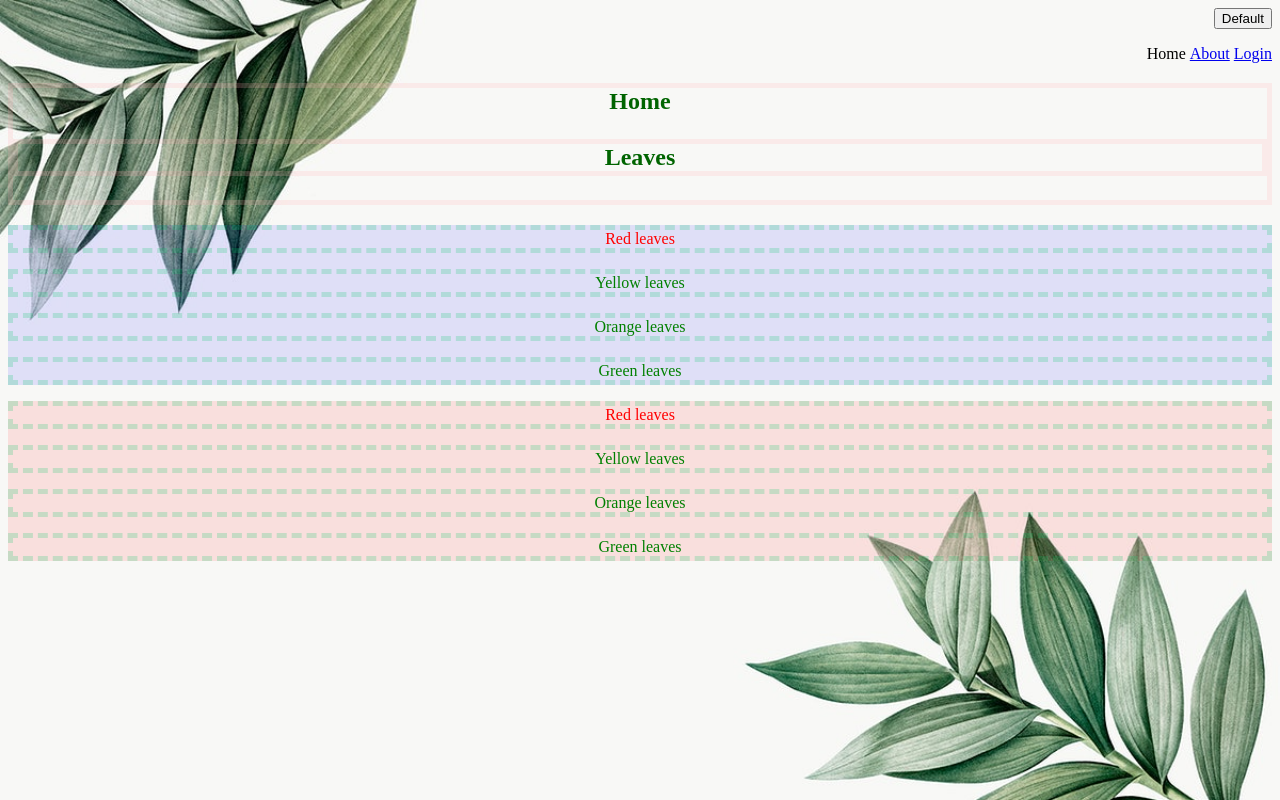
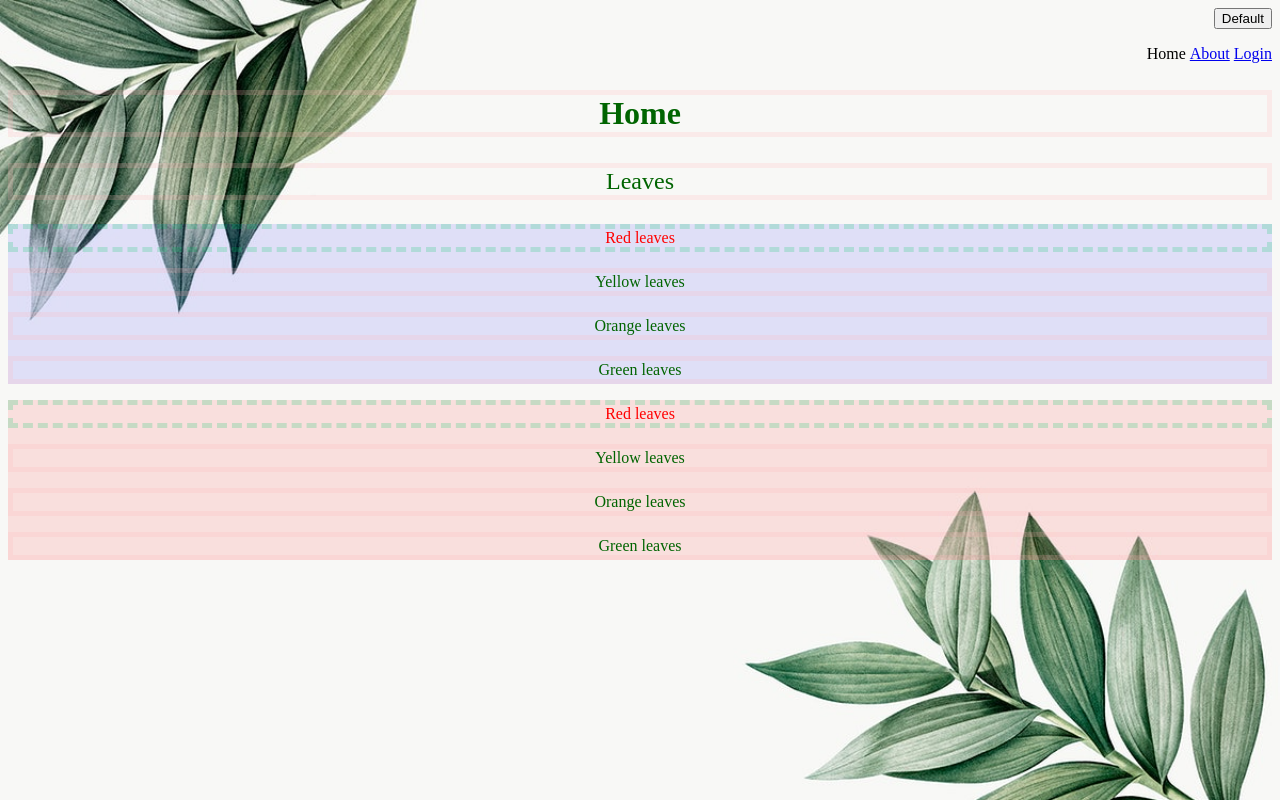
Before and after one commit to RachelNapier/bootcamp-css, a plain HTML site: page index.html in a window 1280 px wide. Drawn offline with Linux system fonts and the light colour scheme.

Commit message:
Added different font-size to p and h2 tags.

```diff
--- a/index.html
+++ b/index.html
@@ -16,9 +16,9 @@
 		</nav>
 	</header>
 	<section>
-		<h2>Home
-			<p>Leaves</p>
-		</h2>
+		<h2 style="font-size: 32px">Home</h2>
+			<p style="font-size: 24px">Leaves</p>
+
 	<div id="div1">
 		<p class="webtext active">Red leaves</p>
 		<p class="webtext">Yellow leaves</p>
--- a/style.css
+++ b/style.css
@@ -7,13 +7,7 @@ body {
 	background-size: cover;
 }
 
-h2 {
-	color: darkgreen;
-	text-align: center;
-	border: 5px solid rgba(255, 176, 178, 0.2);
-	cursor: pointer;
-}
-h2 p {
+h2, p {
 	color: darkgreen;
 	text-align: center;
 	border: 5px solid rgba(255, 176, 178, 0.2);
@@ -21,17 +15,12 @@ h2 p {
 
 }
 
-p {
-	color: green;
-	text-align: center;
-}
-
 li {
 	list-style: none;
 	display: inline-block;
 }
 
-.webtext {
+.webtext:first-child {
 	border: 5px dashed rgba(000, 200, 100, 0.2);
 }
 
```
